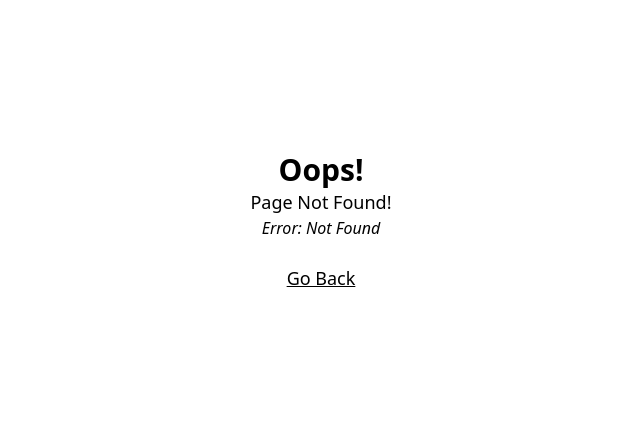
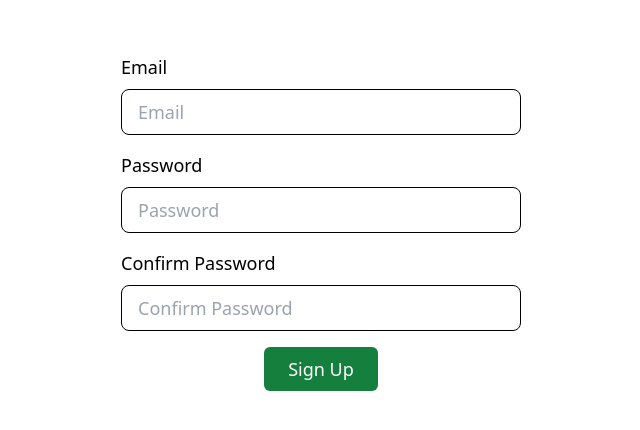
Before and after one commit to omotayobolu/image-gallery, a React (Vite) app: page /signup in a window 1280 px wide. Before the commit this address had no page. Shown: the part 178-608 px from the top of the page, without its empty margins (319-959 px from the left). Built offline with nearby package versions, Linux system fonts and the light colour scheme.

Commit message:
feat: sign up page created

```diff
--- a/src/components/Gallery.jsx
+++ b/src/components/Gallery.jsx
@@ -74,7 +74,7 @@ const Gallery = () => {
     }
 
     if (!authToken) {
-      navigate("/auth");
+      navigate("/signin");
     }
   }, []);
 
--- a/src/components/SignIn.jsx
+++ b/src/components/SignIn.jsx
@@ -1,11 +1,7 @@
 import React, { useState } from "react";
 import { app, database } from "../firebaseConfig";
-import {
-  getAuth,
-  signInWithEmailAndPassword,
-  createUserWithEmailAndPassword,
-} from "firebase/auth";
-import { useNavigate } from "react-router-dom";
+import { getAuth, signInWithEmailAndPassword } from "firebase/auth";
+import { Link, useNavigate } from "react-router-dom";
 
 const SignIn = () => {
   const [data, setData] = useState({
@@ -22,26 +18,6 @@ const SignIn = () => {
     let inputs = { [event.target.name]: event.target.value };
 
     setData({ ...data, ...inputs });
-  };
-
-  const handleSignUp = (e) => {
-    e.preventDefault();
-    createUserWithEmailAndPassword(auth, data.email, data.password)
-      .then((response) => {
-        console.log(response.user);
-        setSuccessMessage("User created, you can now sign in");
-      })
-      .catch((error) => {
-        console.log(error.code);
-        if (
-          error.code == "auth/invalid-email" ||
-          error.code == "auth/missing-password"
-        ) {
-          setErrorMessage("Invalid email or password");
-        } else if (error.code == "auth/weak-password") {
-          setErrorMessage("Weak password, set a stronger password");
-        }
-      });
   };
 
   const handleSignIn = (e) => {
@@ -96,14 +72,11 @@ const SignIn = () => {
             onChange={(event) => handleInputs(event)}
           />
         </div>
-        <div className="flex items-center justify-between mt-8 w-full">
-          <button
-            className="text-white bg-green-700 hover:bg-green-900 active:bg-green-500 px-6 py-2 text-lg rounded-md"
-            type="submit"
-            onClick={handleSignUp}
-          >
-            Sign Up
-          </button>
+        <div className="flex items-center justify-between mt-4 w-full">
+          <p className="text-black hover:text-green-900 text-lg border-b border-black cursor-pointer">
+            <Link to="/signup">Sign Up</Link>
+          </p>
+
           <button
             className="text-white bg-green-700 hover:bg-green-900 active:bg-green-500 px-6 py-2 text-lg rounded-md"
             type="submit"
--- /dev/null
+++ b/src/components/SignUp.jsx
@@ -0,0 +1,116 @@
+import React, { useState } from "react";
+import { useNavigate } from "react-router-dom";
+import { getAuth, createUserWithEmailAndPassword } from "firebase/auth";
+
+const SignUp = () => {
+  const [data, setData] = useState({
+    email: "",
+    password: "",
+    confirmPassword: "",
+  });
+  const [loading, setLoading] = useState(false);
+  const [errorMessage, setErrorMessage] = useState(null);
+  const [successMessage, setSuccessMessage] = useState(null);
+  const navigate = useNavigate();
+  const auth = getAuth();
+
+  const handleInputs = (event) => {
+    let inputs = { [event.target.name]: event.target.value };
+
+    setData({ ...data, ...inputs });
+  };
+
+  const handleSignUp = (e) => {
+    e.preventDefault();
+    setLoading(true);
+    if (data.password != data.confirmPassword) {
+      setErrorMessage("Passwords don't match!");
+      setLoading(false);
+      return;
+    }
+
+    createUserWithEmailAndPassword(auth, data.email, data.password)
+      .then((response) => {
+        console.log(response.user);
+        setLoading(false);
+        setSuccessMessage("User created!");
+        navigate("/signin");
+      })
+      .catch((error) => {
+        console.log(error.code);
+
+        if (
+          error.code == "auth/invalid-email" ||
+          error.code == "auth/missing-password"
+        ) {
+          setErrorMessage("Invalid email or password!");
+        } else if (error.code == "auth/weak-password") {
+          setErrorMessage("Weak password, set a stronger password!");
+        } else if (error.code == "auth/network-request-failed") {
+          setErrorMessage("Ensure you're connected to internet!");
+        } else if (error.code == "auth/email-already-in-use") {
+          setErrorMessage("This email already exists!");
+        }
+        setLoading(false);
+      });
+  };
+
+  return (
+    <section className="min-h-screen md:grid place-items-center">
+      <form className="md:m-0 mt-[30%] mx-[5%]">
+        {loading && (
+          <p className="text-lg text-black italic font-medium">
+            Creating user....
+          </p>
+        )}
+        <p className="text-lg text-red-600 italic font-medium">
+          {errorMessage}
+        </p>
+        <p className="text-lg text-green-500 italic font-medium">
+          {successMessage}
+        </p>
+        <div className="flex flex-col gap-2">
+          <label htmlFor="email">Email</label>
+          <input
+            name="email"
+            type="email"
+            placeholder="Email"
+            className={errorMessage && "border border-red-600 bg-red-100"}
+            onChange={(event) => handleInputs(event)}
+          />
+        </div>
+        <div className="flex flex-col gap-2 my-4">
+          <label htmlFor="password">Password</label>
+          <input
+            name="password"
+            type="password"
+            placeholder="Password"
+            className={errorMessage && "border border-red-600 bg-red-100"}
+            onChange={(event) => handleInputs(event)}
+          />
+        </div>
+        <div className="flex flex-col gap-2 my-4">
+          <label htmlFor="confirmPassword">Confirm Password</label>
+          <input
+            name="confirmPassword"
+            type="password"
+            placeholder="Confirm Password"
+            className={errorMessage && "border border-red-600 bg-red-100"}
+            onChange={(event) => handleInputs(event)}
+          />
+        </div>
+        <div className="flex items-center justify-center mt-4 w-full">
+          <button
+            className="text-white bg-green-700 hover:bg-green-900 active:bg-green-500 px-6 py-2 text-lg rounded-md"
+            type="submit"
+            onClick={handleSignUp}
+          >
+            {loading ? "Signing Up..." : "Sign Up"}
+          </button>
+        </div>
+      </form>
+    </section>
+  );
+};
+
+export default SignUp;
--- a/src/main.jsx
+++ b/src/main.jsx
@@ -13,6 +13,7 @@ import "./index.css";
 import SignIn from "./components/SignIn";
 import Gallery from "./components/Gallery";
 import ErrorPage from "./ErrorPage";
+import SignUp from "./components/SignUp";
 
 const router = createBrowserRouter([
   {
@@ -22,9 +23,10 @@ const router = createBrowserRouter([
     children: [
       {
         index: true,
-        element: <Navigate to="/auth" replace />,
+        element: <Navigate to="/signin" replace />,
       },
-      { path: "/auth", element: <SignIn /> },
+      { path: "/signin", element: <SignIn /> },
+      { path: "/signup", element: <SignUp /> },
       {
         path: "/gallery",
         element: <Gallery />,
```
